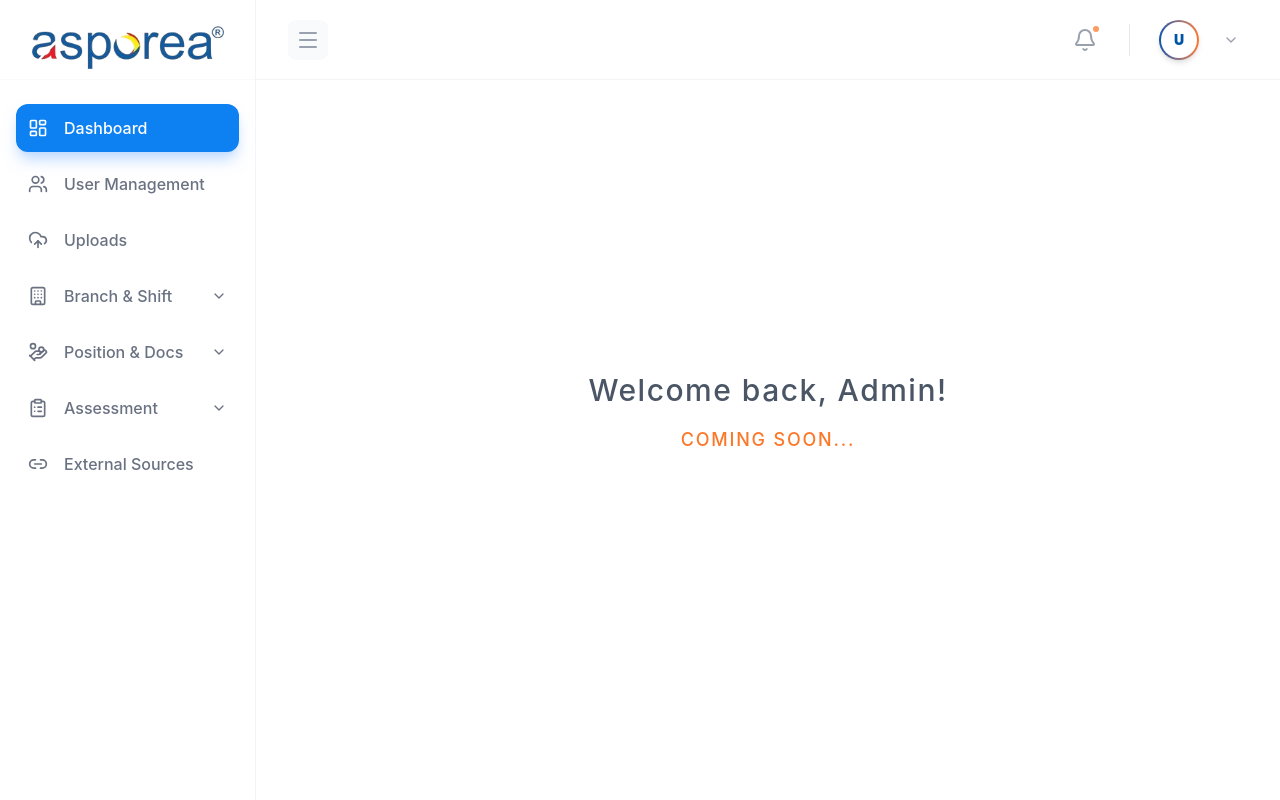
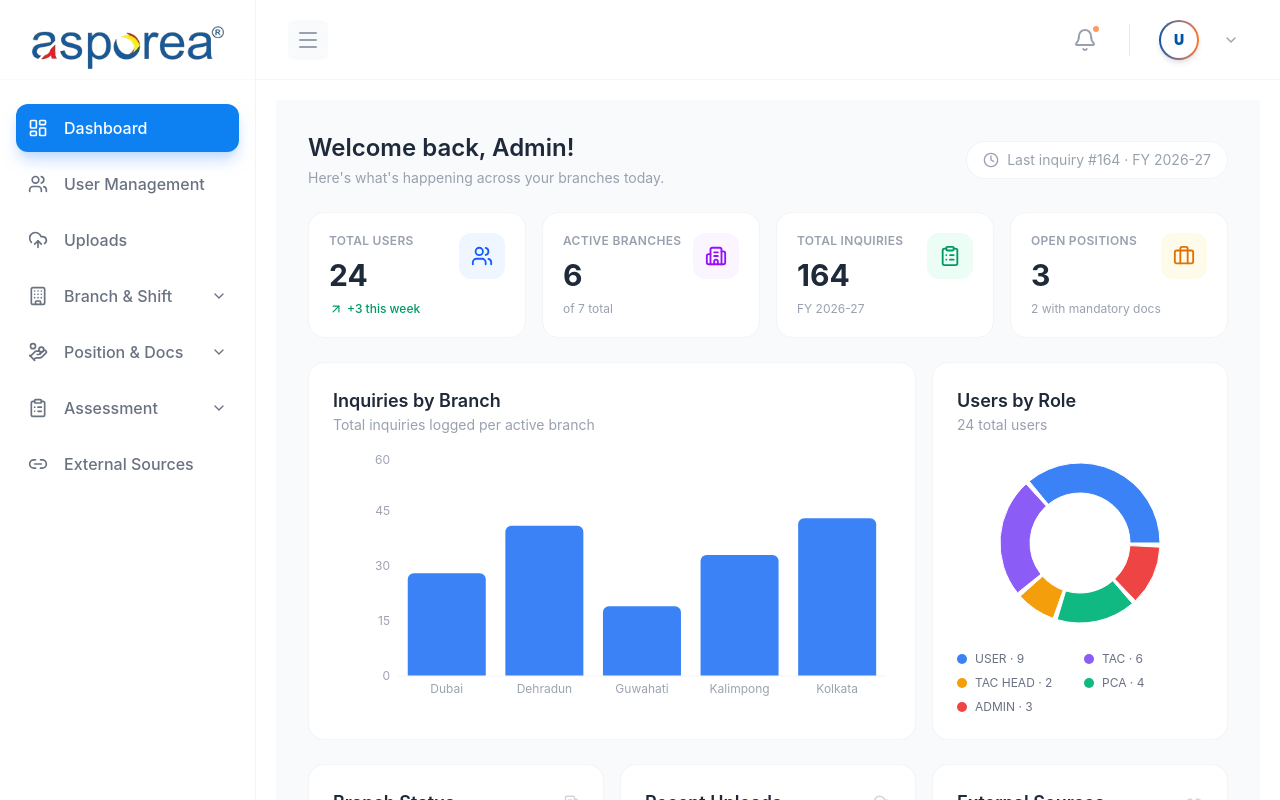
Before and after one commit to praticksaha-asporea/asporea-admin, a React (Vite) app: page /dashboard in a window 1280 px wide. Built offline with nearby package versions, Linux system fonts and the light colour scheme; sample sign-in values are in the browser's storage.

Commit message:
update dashborad with static data

```diff
--- a/src/pages/Dashboard.tsx
+++ b/src/pages/Dashboard.tsx
@@ -1,142 +1,338 @@
-import { motion } from "framer-motion";
-// import {
-//   Users,
-//   BookOpen,
-//   DollarSign,
-//   TrendingUp,
-//   ArrowUpRight,
-//   MoreHorizontal
-// } from "lucide-react";
+import {
+  BarChart,
+  Bar,
+  XAxis,
+  YAxis,
+  Tooltip,
+  ResponsiveContainer,
+  PieChart,
+  Pie,
+  Cell,
+} from "recharts";
+import {
+  Users,
+  Building2,
+  Briefcase,
+  ClipboardList,
+  UploadCloud,
+  Link2,
+  ArrowUpRight,
+  Clock,
+} from "lucide-react";
 
-// import { BarChart, Bar, XAxis, YAxis, CartesianGrid, Tooltip, ResponsiveContainer } from "recharts";
+// ---- Mock data (wire these up to your real endpoints) ----
 
-const Dashboard = () => {
+const statCards = [
+  {
+    label: "Total Users",
+    value: "24",
+    delta: "+3 this week",
+    trend: "up",
+    icon: Users,
+    tint: "bg-blue-50 text-blue-600",
+  },
+  {
+    label: "Active Branches",
+    value: "6",
+    sub: "of 7 total",
+    icon: Building2,
+    tint: "bg-purple-50 text-purple-600",
+  },
+  {
+    label: "Total Inquiries",
+    value: "164",
+    sub: "FY 2026-27",
+    icon: ClipboardList,
+    tint: "bg-emerald-50 text-emerald-600",
+  },
+  {
+    label: "Open Positions",
+    value: "3",
+    sub: "2 with mandatory docs",
+    icon: Briefcase,
+    tint: "bg-amber-50 text-amber-600",
+  },
+];
 
+const roleBreakdown = [
+  { name: "USER", value: 9 },
+  { name: "TAC", value: 6 },
+  { name: "TAC HEAD", value: 2 },
+  { name: "PCA", value: 4 },
+  { name: "ADMIN", value: 3 },
+];
 
-  // const revenueData = [
-  //   { month: 'Jan', revenue: 10000 },
-  //   { month: 'Feb', revenue: 8000 },
-  //   { month: 'Mar', revenue: 7000 },
-  //   { month: 'Apr', revenue: 12000 },
-  //   { month: 'May', revenue: 8000 },
-  //   { month: 'Jun', revenue: 8000 },
-  //   { month: 'Jul', revenue: 8000 },
-  //   { month: 'Aug', revenue: 10000 },
-  //   { month: 'Sep', revenue: 9000 },
-  //   { month: 'Oct', revenue: 10000 },
-  //   { month: 'Nov', revenue: 9000 },
-  //   { month: 'Dec', revenue: 11000 },
-  // ];
+const ROLE_COLORS = ["#3B82F6", "#8B5CF6", "#F59E0B", "#10B981", "#EF4444"];
 
+const inquiriesByBranch = [
+  { branch: "Dubai", inquiries: 28 },
+  { branch: "Dehradun", inquiries: 41 },
+  { branch: "Guwahati", inquiries: 19 },
+  { branch: "Kalimpong", inquiries: 33 },
+  { branch: "Kolkata", inquiries: 43 },
+];
+
+const recentUploads = [
+  { name: "Pratik De...", role: "TAC", date: "23 Jul 2026" },
+  { name: "Anil Yadav", role: "USER", date: "23 Jul 2026" },
+  { name: "Pratick A...", role: "ADMIN", date: "23 Jul 2026" },
+];
+
+const externalSources = [
+  { name: "Arijit Singh", type: "PCA", status: "ACTIVE" },
+  { name: "vishal mishra", type: "PCA", status: "INACTIVE" },
+];
+
+const timelines = [
+  { label: "Escalation", hours: 3 },
+  { label: "Inq. Resolution", hours: 3 },
+  { label: "Pre-Counselling", hours: 3 },
+  { label: "Assessment", hours: 3 },
+];
+
+const branchStatus = [
+  { name: "Dubai", location: "Asia/Dubai", counters: 0, status: "ACTIVE" },
+  { name: "Dehradun", location: "Asia/Kolkata", counters: 1, status: "ACTIVE" },
+  { name: "Guwahati", location: "Asia/Kolkata", counters: 1, status: "ACTIVE" },
+];
+
+// ---- Component ----
+
+export default function Dashboard() {
   return (
-    <motion.div
-      initial={{ opacity: 0, y: 15 }}
-      animate={{ opacity: 1, y: 0 }}
-      transition={{ duration: 0.4 }}
-      className="space-y-8"
-    >
-
-      <div className="space-y-8 w-full">
-<div className="flex min-h-[calc(100vh-120px)] -mt-30 w-full items-center justify-center p-4">
-
-    <div className="flex flex-col items-center  text-center">
-
-      {/* Welcome Message */}
-      <h1 className="text-2xl sm:text-3xl  sm:mt-48 tracking-wider font-medium text-gray-600">
-        Welcome back, Admin!
-      </h1>
-
-
-      <p className="text-xs sm:text-lg font-medium text-[#fc7728]  px-4 py-1.5 rounded-xl uppercase tracking-widest mt-3 inline-block">
-        Coming Soon...
-      </p>
-
-    </div>
-
-  </div>
-  </div>
-      {/* <div className="grid grid-cols-1 md:grid-cols-3 gap-6">
-
-        <motion.div whileHover={{ y: -5 }} className="bg-white p-6 rounded-3xl shadow-[0_10px_40px_-10px_rgba(0,0,0,0.04)] border border-gray-100">
-          <div className="flex justify-between items-start mb-4">
-            <div className="w-12 h-12 rounded-2xl bg-blue-50 flex items-center justify-center text-[#0054a6]">
-              <Users className="w-6 h-6" />
-            </div>
-            <span className="flex items-center gap-1 text-xs font-bold text-green-600 bg-green-50 px-2.5 py-1 rounded-full">
-              <ArrowUpRight className="w-3 h-3" /> +12%
-            </span>
+    <div className="min-h-screen bg-gray-50 p-6 md:p-8 font-sans">
+      <div className="max-w-7xl mx-auto space-y-6">
+        {/* Header */}
+        <div className="flex items-center justify-between flex-wrap gap-3">
+          <div>
+            <h1 className="text-2xl font-semibold text-gray-800">
+              Welcome back, Admin!
+            </h1>
+            <p className="text-gray-400 text-sm mt-1">
+              Here's what's happening across your branches today.
+            </p>
           </div>
-          <p className="text-sm font-bold text-gray-400 tracking-widest uppercase mb-1">Total Users</p>
-          <h3 className="text-3xl font-medium mt-3 text-gray-600">1,248</h3>
-        </motion.div>
-
-        <motion.div whileHover={{ y: -5 }} className="bg-white p-6 rounded-3xl shadow-[0_10px_40px_-10px_rgba(0,0,0,0.04)] border border-gray-100">
-          <div className="flex justify-between items-start mb-4">
-            <div className="w-12 h-12 rounded-2xl bg-orange-50 flex items-center justify-center text-[#fc7728]">
-              <BookOpen className="w-6 h-6" />
-            </div>
-            <span className="flex items-center gap-1 text-xs font-bold text-green-600 bg-green-50 px-2.5 py-1 rounded-full">
-              <ArrowUpRight className="w-3 h-3" /> +5%
-            </span>
+          <div className="flex items-center gap-2 text-sm text-gray-400 bg-white border border-gray-100 rounded-full px-4 py-2">
+            <Clock size={16} />
+            Last inquiry #164 &middot; FY 2026-27
           </div>
-          <p className="text-sm font-bold text-gray-400 uppercase tracking-widest mb-1">Leads</p>
-          <h3 className="text-2xl font-medium mt-3 text-gray-600">Coming Soon ...</h3>
-        </motion.div>
-
-
-        <motion.div whileHover={{ y: -5 }} className="bg-white p-6 rounded-3xl shadow-[0_10px_40px_-10px_rgba(0,0,0,0.04)] border border-gray-100">
-          <div className="flex justify-between items-start mb-4">
-            <div className="w-12 h-12 rounded-2xl bg-green-50 flex items-center justify-center text-green-600">
-              <DollarSign className="w-6 h-6" />
-            </div>
-            <span className="flex items-center gap-1 text-xs font-bold text-green-600 bg-green-50 px-2.5 py-1 rounded-full">
-              <TrendingUp className="w-3 h-3" /> +18%
-            </span>
-          </div>
-          <p className="text-sm font-bold text-gray-400 uppercase tracking-widest mb-1">Positions</p>
-          <h3 className="text-2xl font-medium mt-3 text-gray-600">Coming soon</h3>
-        </motion.div>
-
-      </div>
-
-
-      <div className="bg-white p-6 rounded-3xl shadow-[0_10px_40px_-10px_rgba(0,0,0,0.04)] border border-gray-100 w-full">
-        <div className="flex justify-between items-center mb-8">
-          <div>
-            <h3 className="text-3xl font-medium tracking-wider text-gray-800">Revenue Analytics</h3>
-            <p className="text-sm text-gray-400 mt-3 tracking-wider">Monthly performance for 2026</p>
-          </div>
-          <button className="text-gray-400 hover:text-gray-600">
-            <MoreHorizontal className="w-5 h-5" />
-          </button>
         </div>
 
-        <div className="w-full h-87.5">
-          <ResponsiveContainer width="100%" height="100%">
-            <BarChart data={revenueData} margin={{ top: 0, right: 0, left: -20, bottom: 0 }}>
+        {/* Stat cards */}
+        <div className="grid grid-cols-1 sm:grid-cols-2 lg:grid-cols-4 gap-4">
+          {statCards.map((card) => {
+            const Icon = card.icon;
+            return (
+              <div
+                key={card.label}
+                className="bg-white rounded-2xl border border-gray-100 p-5 flex items-start justify-between"
+              >
+                <div>
+                  <p className="text-xs font-semibold tracking-wide text-gray-400 uppercase">
+                    {card.label}
+                  </p>
+                  <p className="text-3xl font-bold text-gray-800 mt-2">
+                    {card.value}
+                  </p>
+                  {card.delta && (
+                    <p className="text-xs text-emerald-600 flex items-center gap-1 mt-2 font-medium">
+                      <ArrowUpRight size={14} />
+                      {card.delta}
+                    </p>
+                  )}
+                  {card.sub && (
+                    <p className="text-xs text-gray-400 mt-2">{card.sub}</p>
+                  )}
+                </div>
+                <div className={`p-3 rounded-xl ${card.tint}`}>
+                  <Icon size={22} />
+                </div>
+              </div>
+            );
+          })}
+        </div>
 
-              <CartesianGrid strokeDasharray="3 3" vertical={false} stroke="#f1f5f9" />
+        {/* Charts row */}
+        <div className="grid grid-cols-1 lg:grid-cols-3 gap-4">
+          <div className="lg:col-span-2 bg-white rounded-2xl border border-gray-100 p-6">
+            <h2 className="text-lg font-semibold text-gray-800">
+              Inquiries by Branch
+            </h2>
+            <p className="text-sm text-gray-400 mb-4">
+              Total inquiries logged per active branch
+            </p>
+            <div style={{ width: "100%", height: 260 }}>
+              <ResponsiveContainer>
+                <BarChart data={inquiriesByBranch}>
+                  <XAxis
+                    dataKey="branch"
+                    tick={{ fontSize: 12, fill: "#9CA3AF" }}
+                    axisLine={{ stroke: "#F3F4F6" }}
+                    tickLine={false}
+                  />
+                  <YAxis
+                    tick={{ fontSize: 12, fill: "#9CA3AF" }}
+                    axisLine={false}
+                    tickLine={false}
+                  />
+                  <Tooltip
+                    cursor={{ fill: "#F9FAFB" }}
+                    contentStyle={{
+                      borderRadius: 12,
+                      border: "1px solid #F3F4F6",
+                      fontSize: 13,
+                    }}
+                  />
+                  <Bar dataKey="inquiries" fill="#3B82F6" radius={[6, 6, 0, 0]} />
+                </BarChart>
+              </ResponsiveContainer>
+            </div>
+          </div>
 
+          <div className="bg-white rounded-2xl border border-gray-100 p-6">
+            <h2 className="text-lg font-semibold text-gray-800">
+              Users by Role
+            </h2>
+            <p className="text-sm text-gray-400 mb-2">24 total users</p>
+            <div style={{ width: "100%", height: 200 }}>
+              <ResponsiveContainer>
+                <PieChart>
+                  <Pie
+                    data={roleBreakdown}
+                    dataKey="value"
+                    nameKey="name"
+                    innerRadius={50}
+                    outerRadius={80}
+                    paddingAngle={3}
+                  >
+                    {roleBreakdown.map((entry, i) => (
+                      <Cell key={entry.name} fill={ROLE_COLORS[i % ROLE_COLORS.length]} />
+                    ))}
+                  </Pie>
+                  <Tooltip
+                    contentStyle={{
+                      borderRadius: 12,
+                      border: "1px solid #F3F4F6",
+                      fontSize: 13,
+                    }}
+                  />
+                </PieChart>
+              </ResponsiveContainer>
+            </div>
+            <div className="grid grid-cols-2 gap-2 mt-2">
+              {roleBreakdown.map((r, i) => (
+                <div key={r.name} className="flex items-center gap-2 text-xs text-gray-500">
+                  <span
+                    className="w-2.5 h-2.5 rounded-full flex-shrink-0"
+                    style={{ backgroundColor: ROLE_COLORS[i % ROLE_COLORS.length] }}
+                  />
+                  {r.name} &middot; {r.value}
+                </div>
+              ))}
+            </div>
+          </div>
+        </div>
 
-              <XAxis dataKey="month" axisLine={false} tickLine={false} tick={{ fill: '#9ca3af', fontSize: 12 }} dy={10} />
-              <YAxis axisLine={false} tickLine={false} tick={{ fill: '#9ca3af', fontSize: 12 }} tickFormatter={(value) => `$${value}`} />
+        {/* Lower row */}
+        <div className="grid grid-cols-1 lg:grid-cols-3 gap-4">
+          {/* Branch status */}
+          <div className="bg-white rounded-2xl border border-gray-100 p-6">
+            <div className="flex items-center justify-between mb-4">
+              <h2 className="text-lg font-semibold text-gray-800">Branch Status</h2>
+              <Building2 size={18} className="text-gray-300" />
+            </div>
+            <div className="space-y-3">
+              {branchStatus.map((b) => (
+                <div
+                  key={b.name}
+                  className="flex items-center justify-between border-b border-gray-50 last:border-0 pb-3 last:pb-0"
+                >
+                  <div>
+                    <p className="text-sm font-medium text-gray-700">{b.name}</p>
+                    <p className="text-xs text-gray-400">{b.location}</p>
+                  </div>
+                  <div className="text-right">
+                    <p className="text-xs text-gray-400">{b.counters} counters</p>
+                    <span className="inline-flex items-center gap-1 text-xs font-semibold text-emerald-600">
+                      <span className="w-1.5 h-1.5 rounded-full bg-emerald-500" />
+                      {b.status}
+                    </span>
+                  </div>
+                </div>
+              ))}
+            </div>
+          </div>
 
+          {/* Recent uploads */}
+          <div className="bg-white rounded-2xl border border-gray-100 p-6">
+            <div className="flex items-center justify-between mb-4">
+              <h2 className="text-lg font-semibold text-gray-800">Recent Uploads</h2>
+              <UploadCloud size={18} className="text-gray-300" />
+            </div>
+            <div className="space-y-3">
+              {recentUploads.map((u, i) => (
+                <div
+                  key={i}
+                  className="flex items-center justify-between border-b border-gray-50 last:border-0 pb-3 last:pb-0"
+                >
+                  <div className="flex items-center gap-3">
+                    <div className="w-8 h-8 rounded-full bg-gray-100 flex items-center justify-center text-xs font-semibold text-gray-500">
+                      {u.name.charAt(0)}
+                    </div>
+                    <div>
+                      <p className="text-sm font-medium text-gray-700">{u.name}</p>
+                      <p className="text-xs text-gray-400">{u.role}</p>
+                    </div>
+                  </div>
+                  <p className="text-xs text-gray-400">{u.date}</p>
+                </div>
+              ))}
+            </div>
+          </div>
 
-              <Tooltip
-                cursor={{ fill: '#f8fafc' }}
-                contentStyle={{ backgroundColor: '#0D80F2', borderRadius: '12px', color: '#fff', border: 'none' }}
-                itemStyle={{ color: '#fff' }}
-              />
+          {/* External sources + timelines */}
+          <div className="bg-white rounded-2xl border border-gray-100 p-6">
+            <div className="flex items-center justify-between mb-4">
+              <h2 className="text-lg font-semibold text-gray-800">External Sources</h2>
+              <Link2 size={18} className="text-gray-300" />
+            </div>
+            <div className="space-y-3 mb-5">
+              {externalSources.map((s) => (
+                <div key={s.name} className="flex items-center justify-between">
+                  <div>
+                    <p className="text-sm font-medium text-gray-700">{s.name}</p>
+                    <p className="text-xs text-gray-400">{s.type}</p>
+                  </div>
+                  <span
+                    className={`text-xs font-semibold inline-flex items-center gap-1 ${s.status === "ACTIVE" ? "text-emerald-600" : "text-orange-500"
+                      }`}
+                  >
+                    <span
+                      className={`w-1.5 h-1.5 rounded-full ${s.status === "ACTIVE" ? "bg-emerald-500" : "bg-orange-500"
+                        }`}
+                    />
+                    {s.status}
+                  </span>
+                </div>
+              ))}
+            </div>
 
-
-              <Bar dataKey="revenue" fill="#0D80F2" radius={[6, 6, 0, 0]} barSize={49} />
-            </BarChart>
-          </ResponsiveContainer>
+            <div className="border-t border-gray-50 pt-4">
+              <p className="text-xs font-semibold tracking-wide text-gray-400 uppercase mb-3">
+                Timelines (hrs)
+              </p>
+              <div className="grid grid-cols-2 gap-3">
+                {timelines.map((t) => (
+                  <div key={t.label} className="bg-gray-50 rounded-lg px-3 py-2">
+                    <p className="text-xs text-gray-400">{t.label}</p>
+                    <p className="text-sm font-semibold text-gray-700">{t.hours}h</p>
+                  </div>
+                ))}
+              </div>
+            </div>
+          </div>
         </div>
-      </div> */}
-
-    </motion.div>
+      </div>
+    </div>
   );
-};
-
-export default Dashboard;
+}
```
